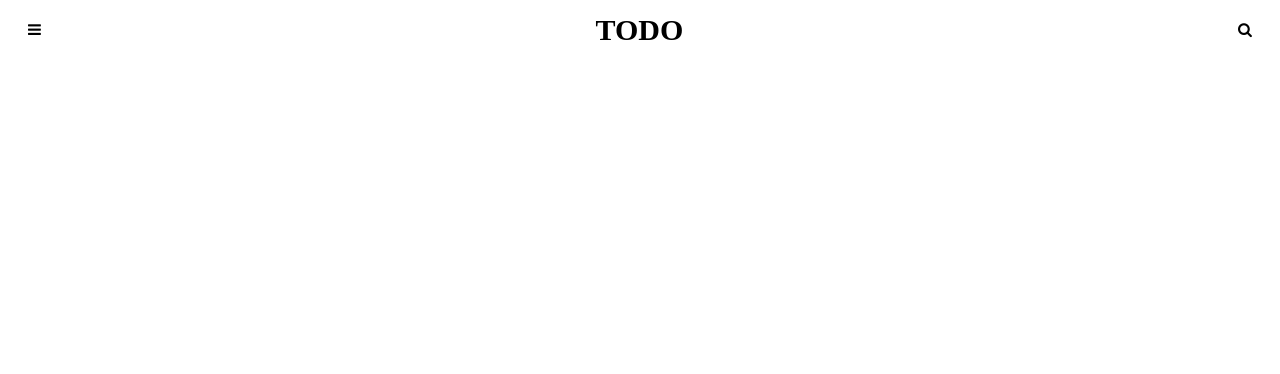
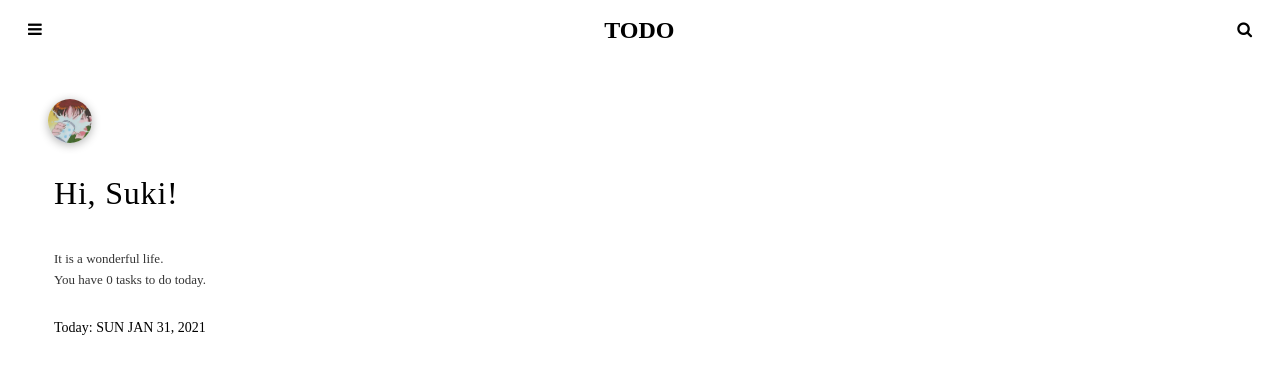
Before and after one commit to 1398111846/todolist, a Vue app: page / in a window 1280 px wide. Shown: the top 374 px of the page. Built offline with nearby package versions, Linux system fonts and the light colour scheme.

Commit message:
feat: add Avatar

```diff
--- a/package.json
+++ b/package.json
@@ -10,7 +10,8 @@
   "dependencies": {
     "core-js": "^3.6.5",
     "vue": "^2.6.11",
-    "vue-router": "^3.2.0"
+    "vue-router": "^3.2.0",
+    "vuex": "^3.6.2"
   },
   "devDependencies": {
     "@vue/cli-plugin-babel": "~4.5.0",
--- a/src/components/AppBar.vue
+++ b/src/components/AppBar.vue
@@ -1,11 +1,11 @@
 <template>
     <div class="app-bar">
         <span class="app-bar-left">
-            <i :class="['fa', `fa-${left}`]"></i>
+            <i :class="['fa', `fa-${left}`, 'fa-lg']"></i>
         </span>
         <h1>{{title}}</h1>
         <span class="app-bar-right">
-            <i :class="['fa', `fa-${right}`]"></i>
+            <i :class="['fa', `fa-${right}`, 'fa-lg']"></i>
         </span>
     </div>
 </template>
@@ -34,7 +34,7 @@ export default {
         display: flex;
         align-items: center;
         height: 44px;
-        font-size: 15px;
+        font-size: 12px;
         z-index: 1;
 
         h1 {
--- /dev/null
+++ b/src/components/Avatar.vue
@@ -0,0 +1,89 @@
+<template>
+  <div class="avatar" :class="{ avatar__selected: !!selected }">
+    <div class="avatar_face">
+      <img src="../assets/avatar.jpg" />
+    </div>
+    <h1 class="avatar_name">Hi, Suki!</h1>
+    <p class="avatar_tips">
+      It is a wonderful life. <br>You have {{ todayTasks.length }} tasks to do
+      today.
+    </p>
+    <p class="avatar_date">Today: {{ today | dateString }}</p>
+  </div>
+</template>
+
+<script>
+import { mapState, mapGetters } from "vuex";
+export default {
+  data() {
+    return {
+      today: new Date(),
+    };
+  },
+  computed: {
+    ...mapState(["selected"]), //vuex?
+    ...mapGetters(["todayTasks"]),
+  },
+  filters: {
+    //dateString?
+    dateString(val) {
+      return val
+        .toDateString()
+        .toUpperCase()
+        .replace(/(\s\d{4})$/, ", $1");//正则?
+    },
+  },
+};
+</script>
+
+<style lang="scss">
+    .avatar {
+        display: flex;
+        flex-direction: column;
+        justify-content: flex-end;
+        padding: 0 40px;
+        height: 300px;
+        transition: all 0.5s ease;
+    }
+
+    .avatar__selected {
+        transform: translate3d(0, 20px, 0);
+        opacity: 0;
+    }
+    .avatar_face {
+        height: 44px;
+        width: 44px;
+        border-radius: 100%;
+        overflow: hidden;
+        box-shadow: 0 2px 10px rgba(0, 0, 0, 0.3);
+        img {
+            height: 100%;
+            width: 100%;
+            display: block;
+        }
+    }
+
+    .avatar_name {
+        margin-top: 32px;
+        padding: 0 6px;
+        font-size: 32px;
+        letter-spacing: 0.8px;
+        font-weight: 400;
+    }
+
+    .avatar_tips {
+        margin-top: 16px;
+        padding: 0 6px;
+        font-size: 13px;
+        font-weight: 200;
+        opacity: 0.8;
+        line-height: 1.6em;
+    }
+
+    .avatar_date {
+        margin-top: 16px;
+        margin-bottom: 16px;
+        padding: 0 6px;
+        font-size: 14px;
+    }
+</style>
--- a/src/main.js
+++ b/src/main.js
@@ -1,10 +1,12 @@
 import Vue from 'vue'
 import App from './App.vue'
 import router from './router'
+import store from './store/index.js'
 
 Vue.config.productionTip = false
 
 new Vue({
   router,
+  store,
   render: h => h(App)
 }).$mount('#app')
--- /dev/null
+++ b/src/store/index.js
@@ -0,0 +1,21 @@
+import Vue from 'vue'
+import Vuex from 'vuex'
+
+//挂载Vuex
+Vue.use(Vuex)
+
+//创建VueX对象
+const store = new Vuex.Store({
+    state: {
+        //存放的键值对就是所要管理的状态
+        selected: null,
+    },
+    getters: {
+        todayTasks(state) {
+            const tasks = [];
+            return tasks;
+        }
+    },
+})
+
+export default store
--- a/src/views/Home.vue
+++ b/src/views/Home.vue
@@ -1,14 +1,17 @@
 <template>
   <div class="home">
     <app-bar title="TODO" left="bars" right="search" />
+    <Avatar />
   </div>
 </template>
 
 <script>
 import AppBar from '../components/AppBar.vue'
+import Avatar from '../components/Avatar.vue'
 export default {
   components: {
     AppBar,
+    Avatar,
   }
 }
 </script>
```
Also changed, not shown: .eslintrc.js, src/assets/avatar.jpg (added), 1 other file (tests, documents, lock files or other folders).
